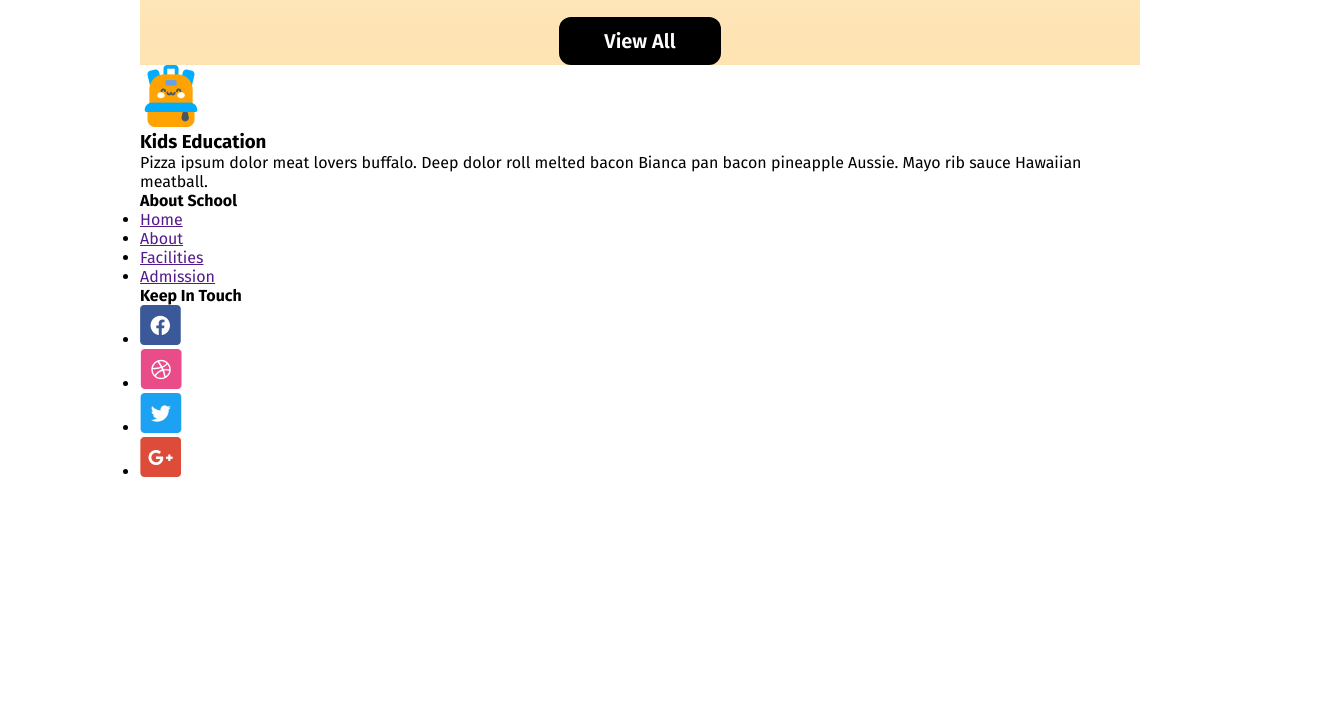
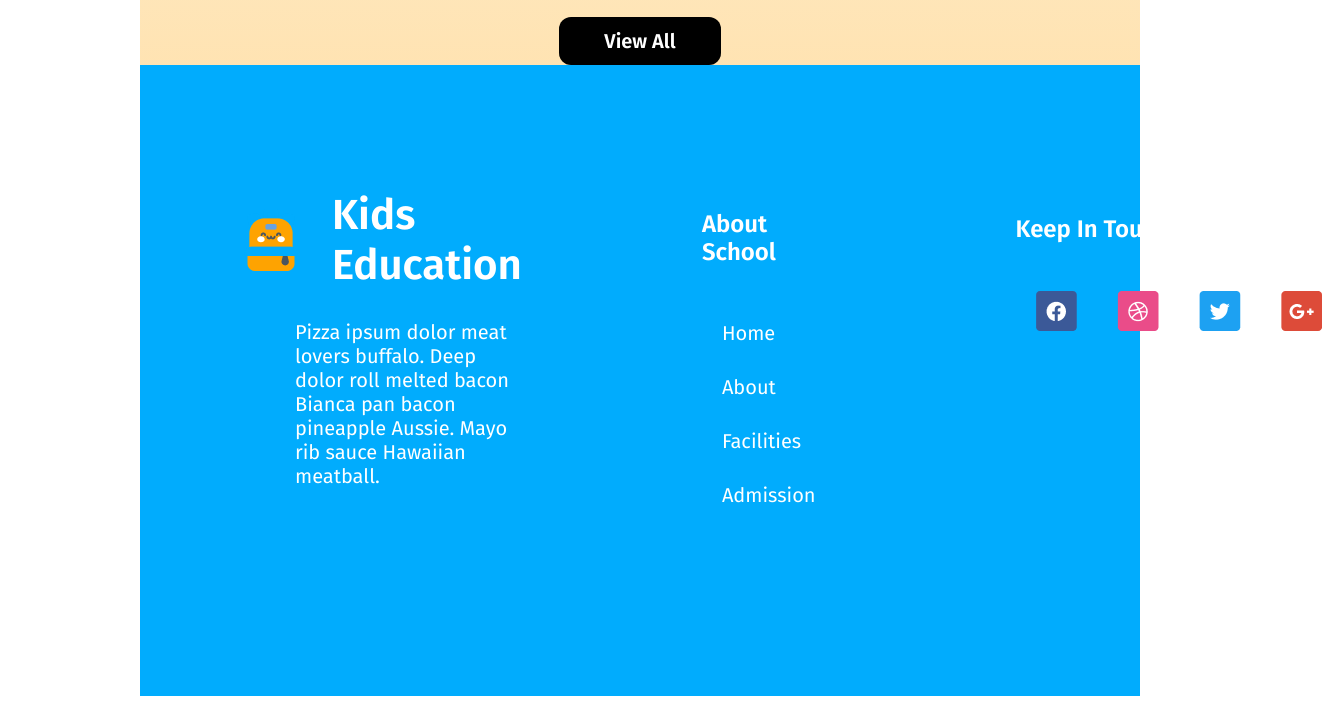
Before and after one commit to saifulislam0111/kids-school-project, a plain HTML site: page index.html in a window 1280 px wide. Shown: the part 2484-3195 px from the top of the page, 1343 px wide, since content can reach past the window. Before the commit the page ends 2980 px from the top, so only its background shows below. Drawn offline with Linux system fonts and the light colour scheme.

Commit message:
complete creating footer section

```diff
--- a/Style/kids-school.css
+++ b/Style/kids-school.css
@@ -197,3 +197,69 @@ nav ul li a:hover{
     justify-content: center;
     align-items: center;
 }
+.footer-content{
+    display: grid;
+    grid-template-columns: repeat(3 ,1fr);
+    gap: 180px;
+    padding: 125px 180px 174px 100px;
+    background-color: rgb(1, 172, 253);
+    color: white;
+}
+.group-one{
+    display: flex;
+    justify-content: center;
+    align-items: center;
+    gap: 30px;
+}
+#group-one-heading{
+    font-size: 42px;
+    font-weight: 600;
+}
+#footer-paragraph{
+    font-size: 20px;
+    font-weight: 400;
+    padding-top: 30px;
+    padding-left: 55px;
+}
+.footer-group-two{
+    padding-top: 20px;
+}
+.footer-group-two-heading{
+    font-size: 24px;
+    font-weight: 600;
+}
+.footer-group-two ul{
+    padding-top: 40px;
+}
+.footer-group-two ul li {
+    list-style-type: none;
+    display: inline-block;
+    padding: 15px 20px;
+}
+.footer-group-two ul li a {
+    text-decoration: none;
+    font-size: 20px;
+    font-weight: 400;
+    color: white;
+}
+.footer-group-three ul li {
+    list-style-type: none;
+    display: inline-block;
+    padding: 10px 20px;
+}
+.footer-group-three ul li a {
+    text-decoration: none;
+    font-size: 20px;
+    font-weight: 700;
+}
+.footer-group-three-heading{
+    font-size: 24px;
+    font-weight: 600;
+}
+.footer-group-three{
+    padding-top: 25px;
+}
+.footer-group-three ul{
+    display: flex;
+    padding-top: 38px;
+}
--- a/index.html
+++ b/index.html
@@ -119,14 +119,16 @@
     </main>
     <footer>
         <div class="footer-content">
-            <div class="footer-group">
-                <img src="assets/logo.png" alt="">
-                <h3>Kids Education</h3>
-                <p>Pizza ipsum dolor meat lovers buffalo. Deep dolor roll melted bacon Bianca pan bacon pineapple Aussie. Mayo rib sauce
+            <div class="footer-group-one">
+                <div class="group-one">
+                    <img src="assets/logo.png" alt="">
+                    <h3 id="group-one-heading">Kids Education</h3>
+                </div>
+                <p id="footer-paragraph">Pizza ipsum dolor meat lovers buffalo. Deep dolor roll melted bacon Bianca pan bacon pineapple Aussie. Mayo rib sauce
                 Hawaiian meatball.</p>
             </div>
-            <div class="about-school">
-                <h4>About School</h4>
+            <div class="footer-group-two">
+                <h4 class="footer-group-two-heading">About School</h4>
                 <ul>
                     <li><a href="">Home</a></li>
                     <li><a href="">About</a></li>
@@ -134,8 +136,8 @@
                     <li><a href="">Admission</a></li>
                 </ul>
             </div>
-            <div class="social-links">
-                <h4>Keep In Touch</h4>
+            <div class="footer-group-three">
+                <h4 class="footer-group-three-heading">Keep In Touch</h4>
                 <ul>
                     <li><a href=""><img src="assets/fb.png" alt=""></a></li>
                     <li><a href=""><img src="assets/dribble.png" alt=""></a></li>
```
